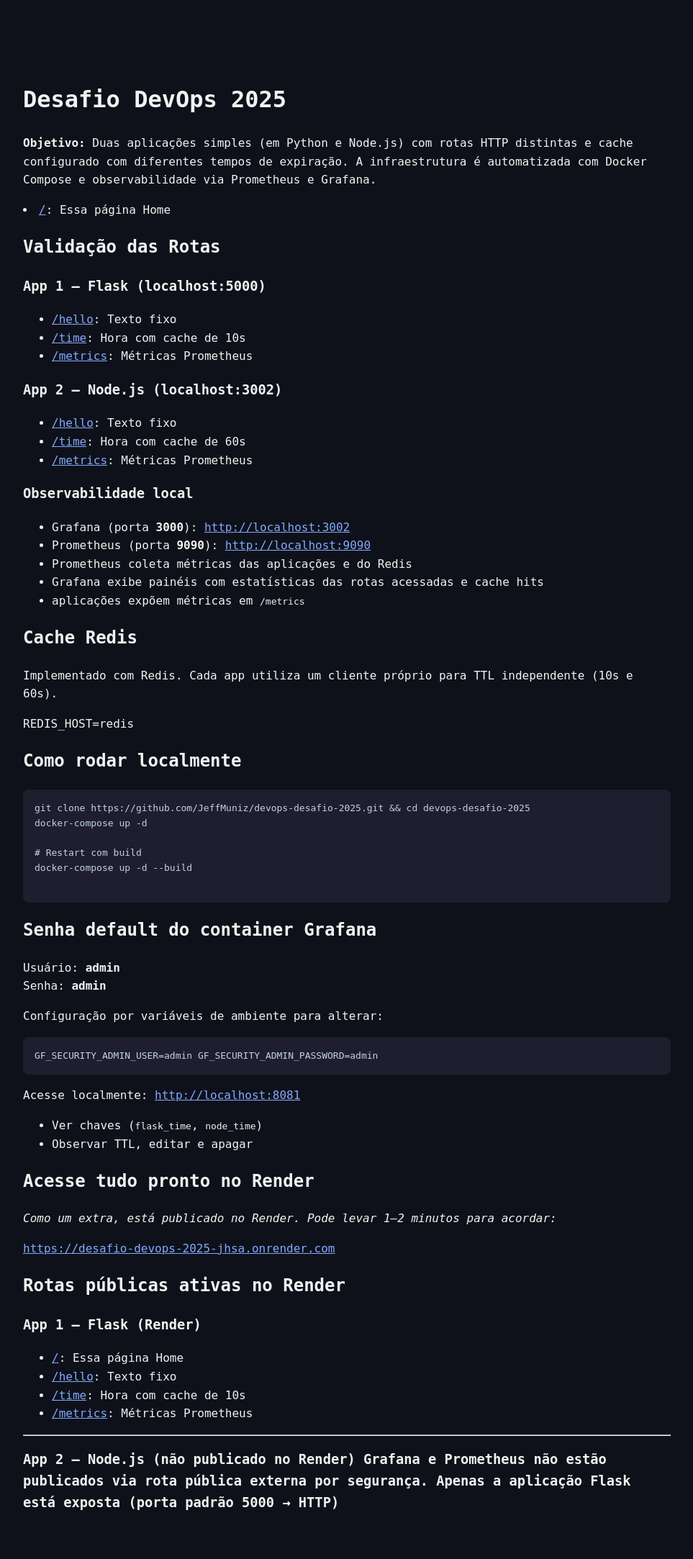
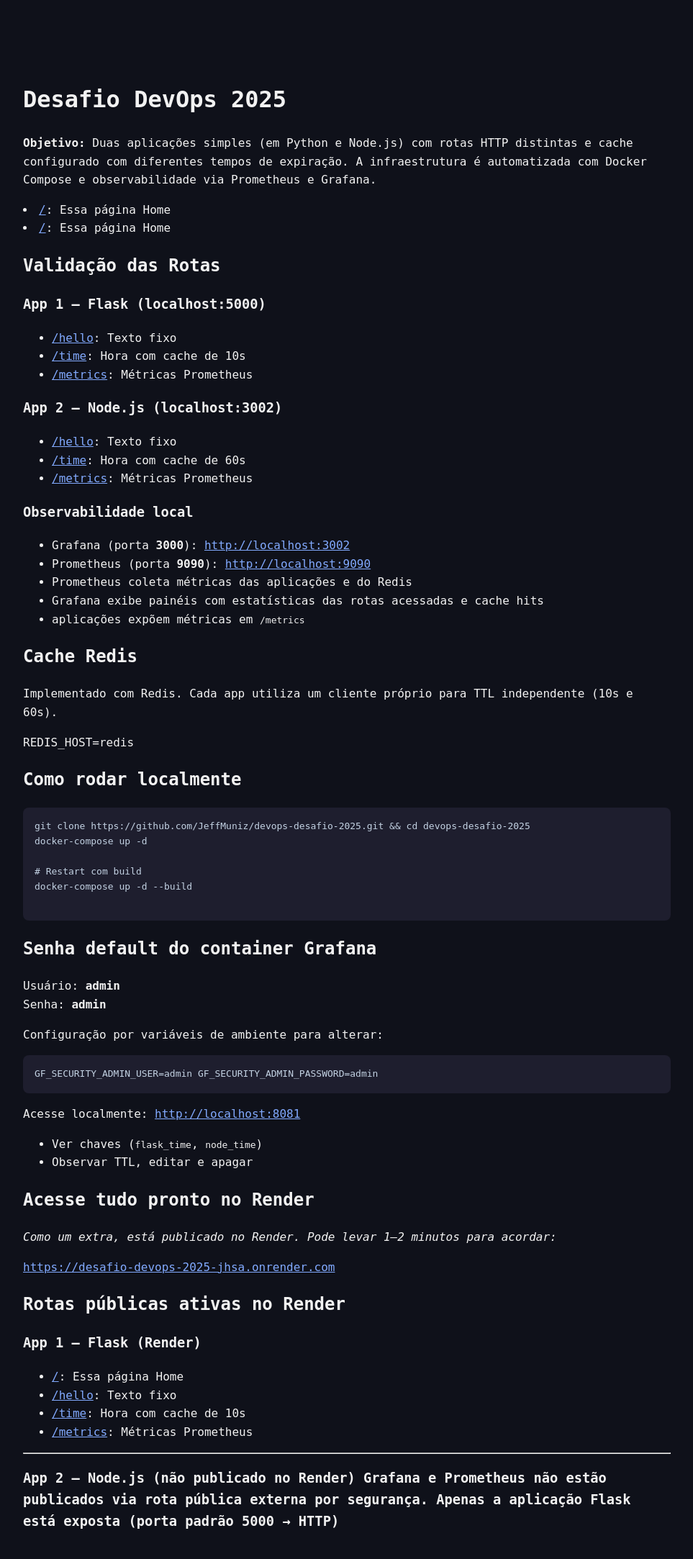
Before and after one commit to JeffMuniz/DESAFIO-DEVOPS-2025, a Flask app: page / in a window 1280 px wide. Shown: the top 2166 px of the page at 72% size, without its empty margins (158-1121 px from the left). Before the commit the page ends 2098 px from the top, so only its background shows below. Run offline with Flask 3, Linux system fonts and the light colour scheme.

Commit message:
Update index.html

```diff
--- a/app-flask/templates/index.html
+++ b/app-flask/templates/index.html
@@ -13,6 +13,8 @@
     <p><strong>Objetivo:</strong> Duas aplicações simples (em Python e Node.js) com rotas HTTP distintas e cache configurado com diferentes
         tempos de expiração. A infraestrutura é automatizada com Docker Compose e observabilidade via Prometheus e Grafana.</p>
 
+
+    <li><a href="https://github.com/JeffMuniz/DESAFIO-DEVOPS-2025">/</a>: Essa página Home</li>
     <li><a href="http://localhost:5000/">/</a>: Essa página Home</li>
 
     <h2>Validação das Rotas</h2>
```
